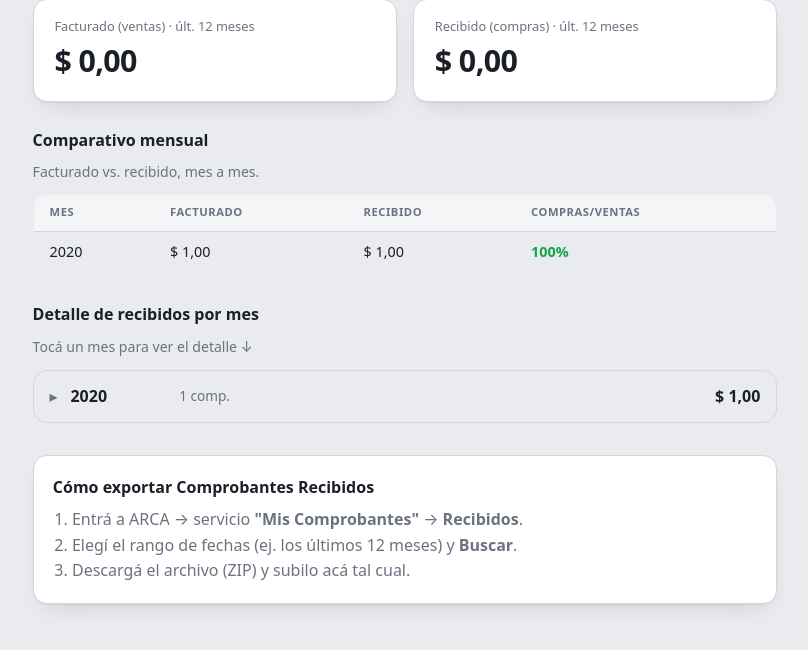
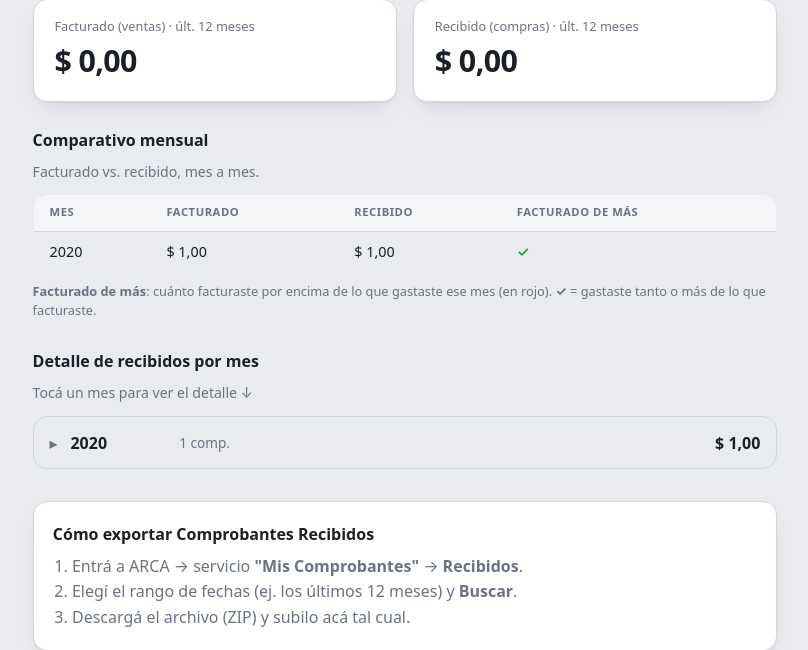
Before and after one commit to sergioseva/facturador-arca, a Flask app: page /recibidos in a window 1280 px wide. Shown: the part 291-941 px from the top of the page, without its empty margins (235-1043 px from the left). Before the commit the page ends 900 px from the top, so only its background shows below. Run offline with Flask 3, Linux system fonts and the light colour scheme; the visitor is signed in with stand-in values (Sample User, id 1); tables that the repository leaves empty hold one stand-in row (values such as "Sample post").

Commit message:
Recibidos: mostrar "facturado de más" en rojo (en vez de compras/ventas)
Cuando lo facturado supera lo recibido, muestra en rojo el % que facturaste por
encima de lo gastado ((emitido-recibido)/recibido). Si gastaste tanto o más,
muestra ✓ verde. Hero y columna mensual unificados con esa lógica.

Co-Authored-By: Claude Opus 4.8 (1M context) <noreply@anthropic.com>

```diff
--- a/templates/recibidos.html
+++ b/templates/recibidos.html
@@ -68,26 +68,33 @@
     <div class="card"><div class="lbl">Recibido (compras) · últ. 12 meses</div><div class="val">$ {{ recib12|ars }}</div></div>
   </div>
 
-  {% if ratio is not none %}
-  <div class="hero {{ 'warn' if ratio < 20 }}">
-    <small>Relación compras / ventas (últimos 12 meses)</small>
-    <div class="total">{{ ratio|round(1) }}%</div>
-    <div class="cat-msg">
-      {% if ratio < 20 %}
-        ⚠️ Tus compras son <b>bajas</b> en relación a tus ventas. Un nivel de gastos muy bajo frente a lo que facturás puede llamar la atención.
-      {% else %}
-        Tus compras representan el <b>{{ ratio|round(0)|int }}%</b> de tus ventas.
-      {% endif %}
-      <br><small style="color:rgba(255,255,255,.7)">No existe un porcentaje oficial; es solo una referencia para tu control.</small>
+  {% if recib12 > 0 %}
+    {% set dif12 = (emit12 - recib12) / recib12 * 100 %}
+    <div class="hero {{ 'warn' if dif12 > 0 }}">
+      <small>Facturado vs. gastado (últimos 12 meses)</small>
+      <div class="total">{% if dif12 > 0 %}+{{ dif12|round|int }}%{% else %}en equilibrio{% endif %}</div>
+      <div class="cat-msg">
+        {% if dif12 > 0 %}
+          ⚠️ Facturaste <b>$ {{ (emit12 - recib12)|ars }}</b> más de lo que gastaste — un <b>{{ dif12|round|int }}%</b> por encima de tus compras.
+        {% else %}
+          ✓ Tus compras ($ {{ recib12|ars }}) igualan o superan tus ventas ($ {{ emit12|ars }}).
+        {% endif %}
+        <br><small style="color:rgba(255,255,255,.7)">Facturar más de lo que gastás es normal (es tu margen); el dato sirve para que la diferencia no sea desproporcionada. No hay un porcentaje oficial.</small>
+      </div>
     </div>
-  </div>
+  {% elif emit12 > 0 %}
+    <div class="hero warn">
+      <small>Facturado vs. gastado (últimos 12 meses)</small>
+      <div class="total">sin compras</div>
+      <div class="cat-msg">Facturaste <b>$ {{ emit12|ars }}</b> pero no cargaste comprobantes recibidos. Importá tus compras para comparar.</div>
+    </div>
   {% endif %}
 
   {% if comparativo %}
   <h3>Comparativo mensual</h3>
   <p class="muted" style="margin:.2rem 0 .7rem">Facturado vs. recibido, mes a mes.</p>
   <table class="comp">
-    <thead><tr><th>Mes</th><th class="num">Facturado</th><th class="num">Recibido</th><th class="num">Compras/Ventas</th></tr></thead>
+    <thead><tr><th>Mes</th><th class="num">Facturado</th><th class="num">Recibido</th><th class="num">Facturado de más</th></tr></thead>
     <tbody>
       {% for m in comparativo %}
       <tr>
@@ -95,12 +102,17 @@
         <td class="num">$ {{ m.emitido|ars }}</td>
         <td class="num">$ {{ m.recibido|ars }}</td>
         <td class="num">
-          {% if m.emitido %}{% set p = (m.recibido / m.emitido * 100) %}<span class="{{ 'pct-bajo' if p < 20 else 'pct-ok' }}">{{ p|round(0)|int }}%</span>{% else %}—{% endif %}
+          {% if m.recibido > 0 %}
+            {% set dif = (m.emitido - m.recibido) / m.recibido * 100 %}
+            {% if dif > 0 %}<span class="pct-bajo">+{{ dif|round|int }}%</span>{% else %}<span class="pct-ok">✓</span>{% endif %}
+          {% elif m.emitido > 0 %}<span class="pct-bajo">sin compras</span>
+          {% else %}<span class="muted">—</span>{% endif %}
         </td>
       </tr>
       {% endfor %}
     </tbody>
   </table>
+  <p class="muted" style="font-size:.8rem; margin:.5rem 0 0"><b>Facturado de más</b>: cuánto facturaste por encima de lo que gastaste ese mes (en rojo). <b>✓</b> = gastaste tanto o más de lo que facturaste.</p>
   {% endif %}
 
   {% if meses %}
```
